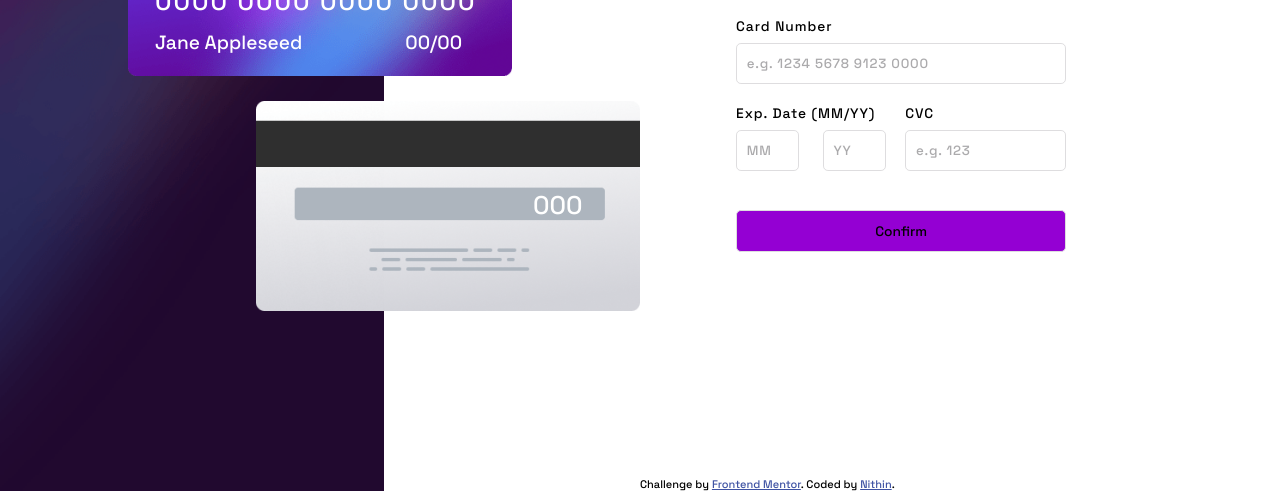
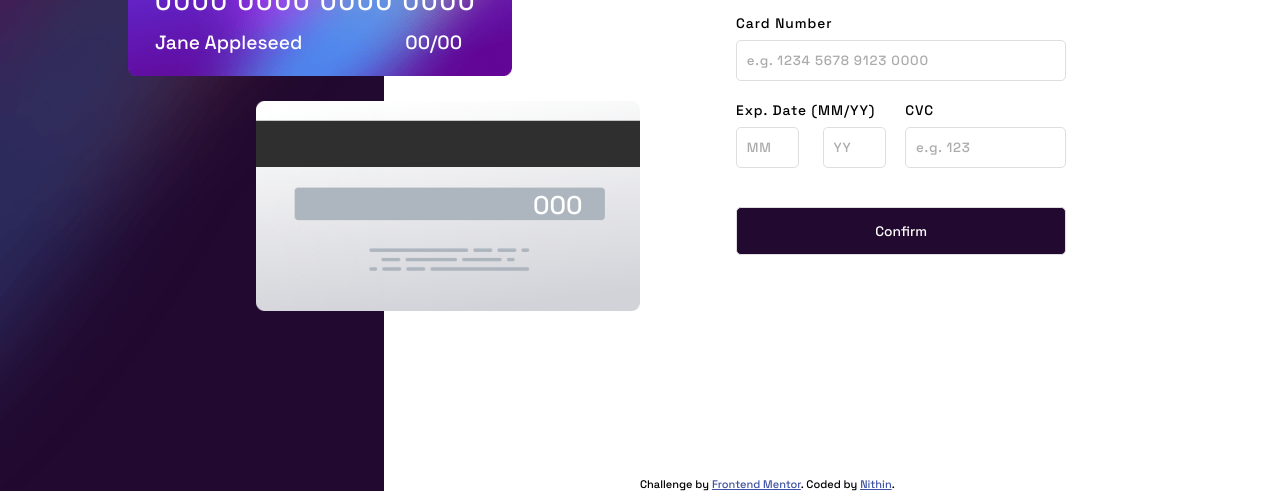
Before and after one commit to Nithin-droid/Interactive-card-details-form, a plain HTML site: page index.html in a window 1280 px wide. Shown: the part 309-800 px from the top of the page. Drawn offline with Linux system fonts and the light colour scheme.

Commit message:
Changing the color of button

```diff
--- a/style.CSS
+++ b/style.CSS
@@ -151,12 +151,13 @@ body {
 
 button {
 
-    height: 4.2rem;
+    height: 4.8rem;
+    color: white;
     font-family: inherit;
     font-size: inherit;
     border: 1px solid hsl(270, 3%, 87%);
     border-radius: 0.5rem;
-    background-color: darkviolet;
+    background-color: hsl(278, 68%, 11%);
 }
 
 input {
```
